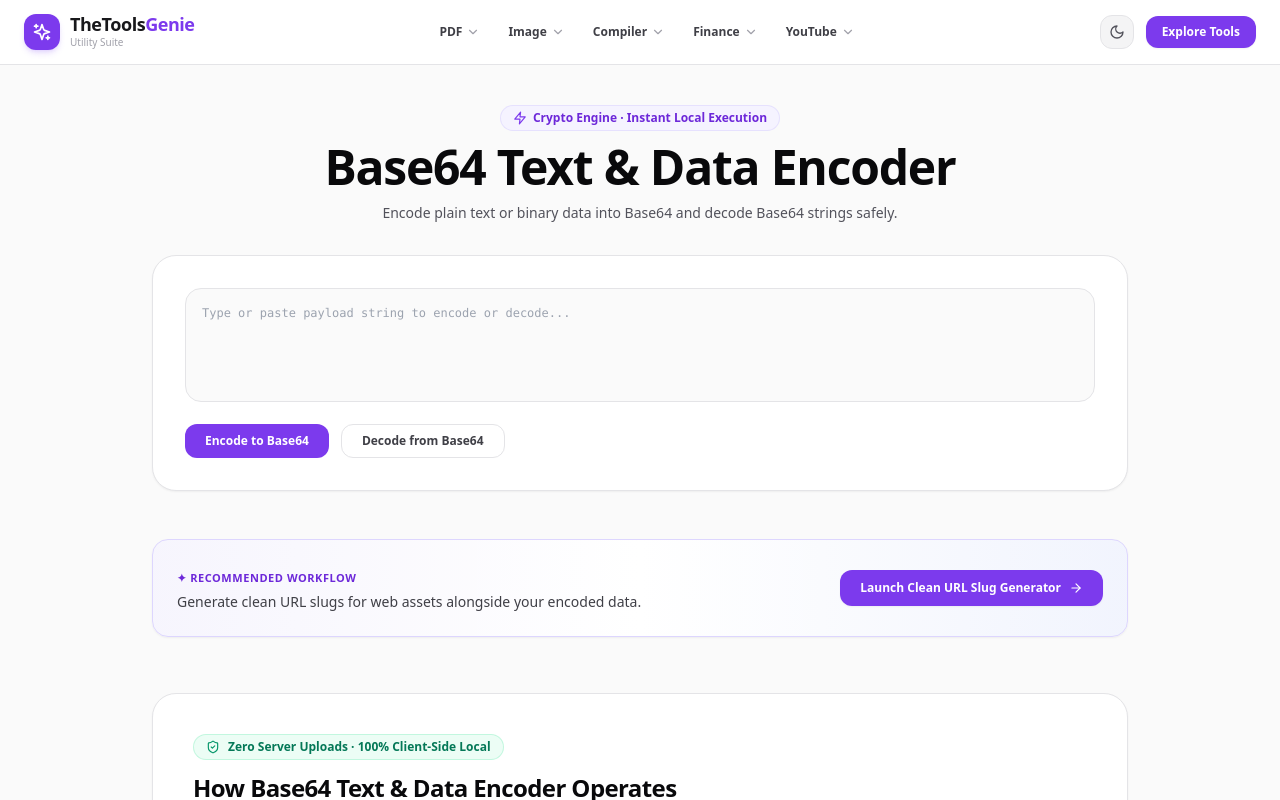
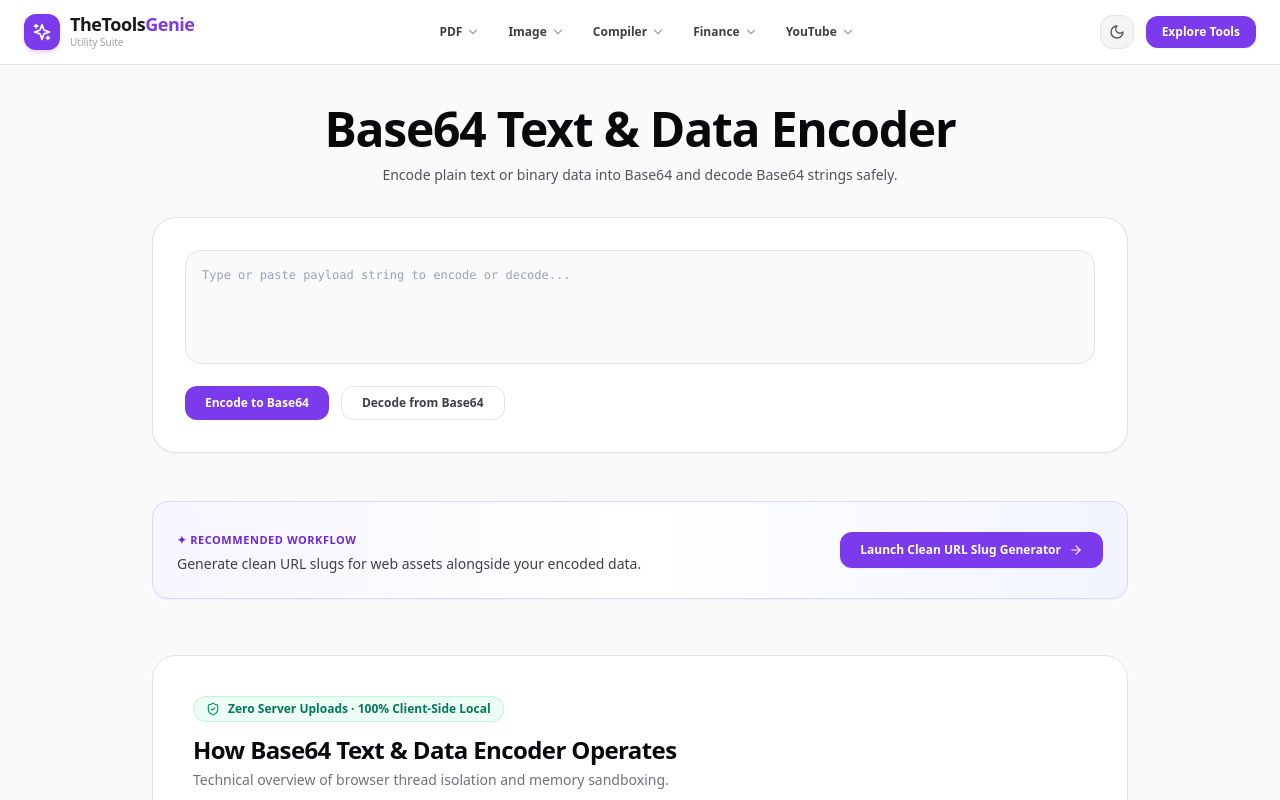
Before and after one commit to RajeshKhandare/thetoolsgenie-, a Next.js app: page /tools/base64-encoder-decoder in a window 1280 px wide. Shown: the top 800 px of the page. Built offline with nearby package versions, Linux system fonts and the light colour scheme.

Commit message:
Update page.tsx

```diff
--- a/app/tools/[slug]/page.tsx
+++ b/app/tools/[slug]/page.tsx
@@ -5,7 +5,7 @@ import Navbar from '@/components/Navbar';
 import Footer from '@/components/Footer';
 import ToolEngineRunner from '@/components/ToolEngineRunner';
 import { TOOLS_REGISTRY, ToolMeta } from '@/data/toolsRegistry';
-import { ShieldCheck, Cpu, ArrowRight, Zap } from 'lucide-react';
+import { ShieldCheck, Cpu, ArrowRight } from 'lucide-react';
 import Link from 'next/link';
 
 export async function generateStaticParams() {
@@ -98,13 +98,8 @@ export default function ToolPage({ params }: { params: { slug: string } }) {
         />
 
         <main className="mx-auto max-w-5xl px-4 pt-8 sm:pt-10 pb-16 sm:px-6">
-          {/* Standalone Tool Hero - Compact Spacing */}
+          {/* Standalone Tool Hero - Clean Minimalist SaaS Look */}
           <div className="text-center max-w-3xl mx-auto mb-8">
-            <div className="inline-flex items-center gap-1.5 rounded-full bg-violet-50 dark:bg-zinc-900 px-3 py-1 text-xs font-semibold text-violet-700 dark:text-violet-400 border border-violet-200/60 dark:border-zinc-800 mb-3">
-              <Zap className="h-3.5 w-3.5 text-violet-600 dark:text-violet-400" />
-              <span>{tool.badge} · Instant Local Execution</span>
-            </div>
-
             <h1 className="text-3xl sm:text-4xl lg:text-5xl font-black tracking-tight text-zinc-950 dark:text-white">
               {tool.name}
             </h1>
```
